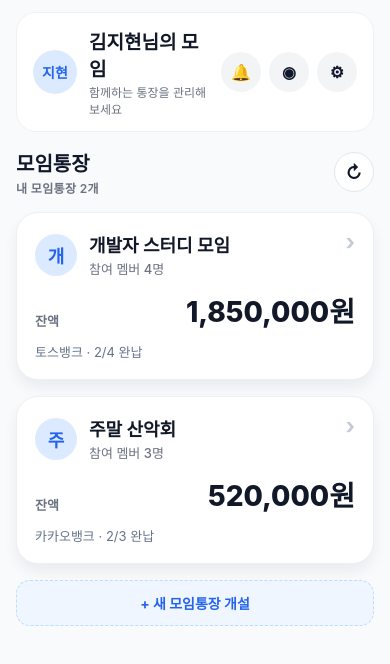
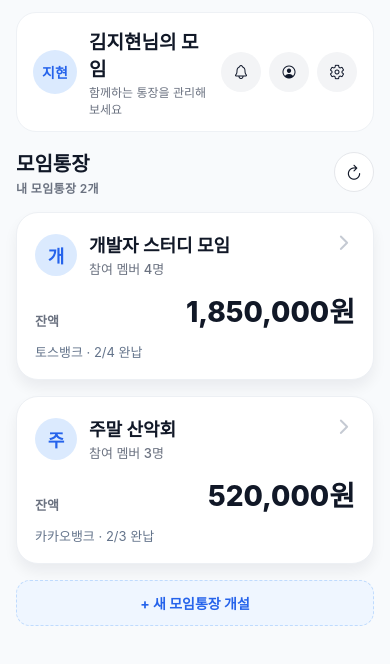
Before and after one commit to getdon-mate/getdon-mate-app, a React Native app: screen /AccountList in a window 390 px wide. Both pictures are taken after a click on the button "로그인". Shown: the top 664 px of the page. Built offline with nearby package versions, Linux system fonts and the light colour scheme; no server answers.

Commit message:
refactor: 공용 아이콘 벡터 아이콘으로 교체

```diff
--- a/src/shared/ui/primitives/Icon.tsx
+++ b/src/shared/ui/primitives/Icon.tsx
@@ -1,27 +1,29 @@
-import { StyleSheet, Text, type TextStyle } from "react-native"
+import Ionicons from "@expo/vector-icons/Ionicons"
+import type { ComponentProps } from "react"
+import type { StyleProp, TextStyle } from "react-native"
 import { uiColors } from "../tokens"
 
-const iconGlyph = {
-  check: "✓",
-  close: "✕",
-  info: "i",
-  warning: "!",
-  plus: "+",
-  minus: "−",
-  chevronLeft: "‹",
-  chevronRight: "›",
-  settings: "⚙",
-  user: "◉",
-  bell: "🔔",
-  refresh: "↻",
-  logout: "↩",
-  trash: "🗑",
-  search: "⌕",
-  sort: "⇅",
-  closeCircle: "⊗",
-} as const
+const iconNameMap = {
+  check: "checkmark",
+  close: "close",
+  info: "information-circle-outline",
+  warning: "warning-outline",
+  plus: "add",
+  minus: "remove",
+  chevronLeft: "chevron-back",
+  chevronRight: "chevron-forward",
+  settings: "settings-outline",
+  user: "person-circle-outline",
+  bell: "notifications-outline",
+  refresh: "refresh",
+  logout: "log-out-outline",
+  trash: "trash-outline",
+  search: "search-outline",
+  sort: "swap-vertical-outline",
+  closeCircle: "close-circle-outline",
+} as const satisfies Record<string, ComponentProps<typeof Ionicons>["name"]>
 
-export type IconName = keyof typeof iconGlyph
+export type IconName = keyof typeof iconNameMap
 
 export function Icon({
   name,
@@ -32,29 +34,15 @@ export function Icon({
   name: IconName
   size?: number
   color?: string
-  style?: TextStyle | TextStyle[]
+  style?: StyleProp<TextStyle>
 }) {
   return (
-    <Text
-      style={[
-        styles.base,
-        {
-          fontSize: size,
-          color,
-          lineHeight: size + 1,
-        },
-        style,
-      ]}
+    <Ionicons
+      name={iconNameMap[name]}
+      size={size}
+      color={color}
+      style={style}
       accessibilityLabel={`icon-${name}`}
-    >
-      {iconGlyph[name]}
-    </Text>
+    />
   )
 }
-
-const styles = StyleSheet.create({
-  base: {
-    fontWeight: "700",
-    textAlign: "center",
-  },
-})
```
Also changed, not shown: 1 other file (tests, documents, lock files or other folders).
